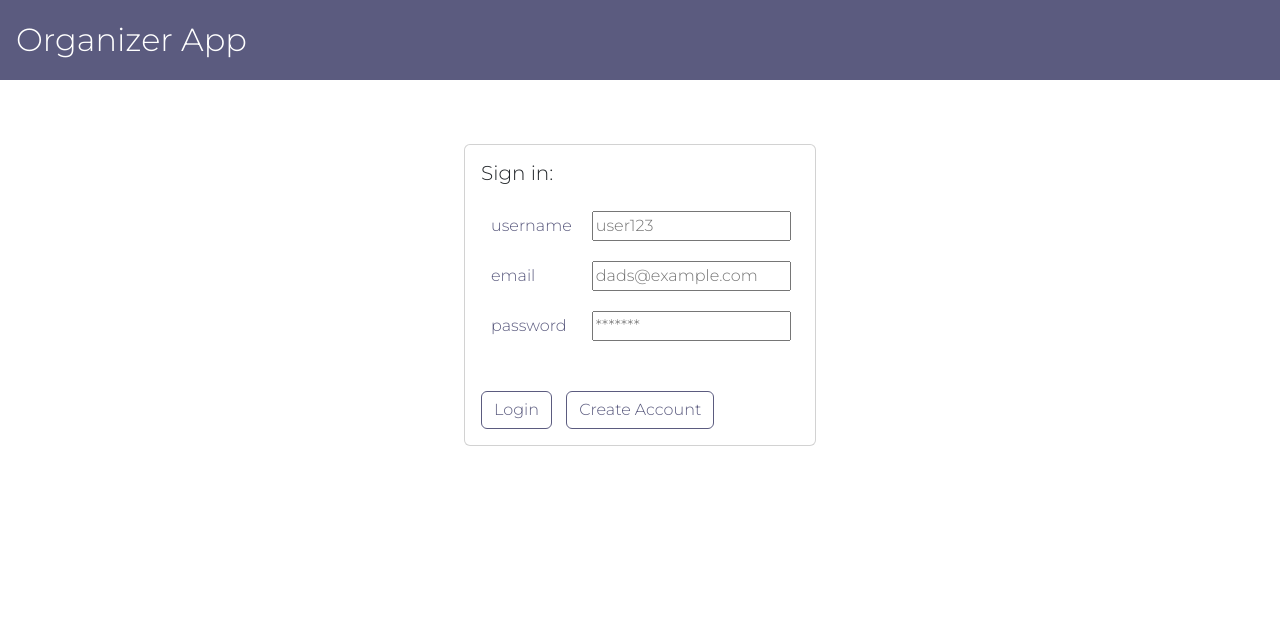
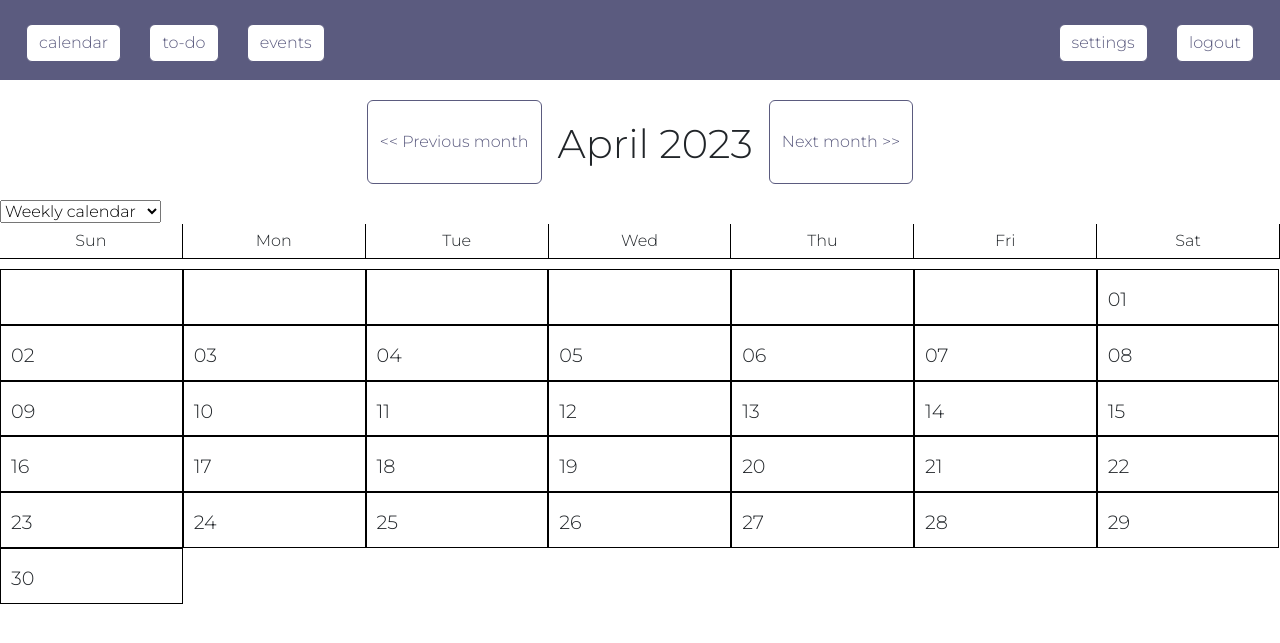
Before and after one commit to audreytracy/organizer-app, a Django app: page /calendar/ in a window 1280 px wide. Shown: the top 643 px of the page. Run offline with Django 4.2, Linux system fonts and the light colour scheme.

Commit message:
calendar

```diff
--- /dev/null
+++ b/organizer/tempCodeRunnerFile.py
@@ -0,0 +1,2 @@
+        first_day_of_month = timezone.datetime(year, month, 1)
+        print(first_day_of_month)
--- a/organizer/templates/organizer/calendar.html
+++ b/organizer/templates/organizer/calendar.html
@@ -14,7 +14,7 @@
     <link rel="preconnect" href="https://fonts.googleapis.com">
     <link rel="preconnect" href="https://fonts.gstatic.com" crossorigin>
     <link href="https://fonts.googleapis.com/css2?family=Montserrat:wght@300&display=swap" rel="stylesheet">
-        <!-- local styles -->
+    <!-- local styles -->
     <link href="{% static 'organizer\css\styles.css' %}" rel="stylesheet">
 </head>
 
@@ -32,8 +32,124 @@
             </div>
         </div>
     </header>
-    <p>This is the calendar page, had to add it to make my view work but clearly I haven't done anything calendar-y to it lol</p>
-    <h2>user: {{acct_id}}</h2>
+
+    <div class="nav-buttons">
+        <div style="display: flex;">
+                <button class="btn btn-secondary" id="prev_month">&lt;&lt; Previous month</button>
+                <h1 class = "nav-buttons">{{ month }} {{ year }}</h1>
+                <button class="btn btn-secondary" id="next_month">Next month &gt;&gt;</button>
+        </div>
+
+
+
+    </div>
+
+    <div>
+        <select id="calendar-view">
+            <option value="monthly">Monthly calendar</option>
+            <option value="weekly" selected>Weekly calendar</option>
+        </select>
+    </div>
+
+    <div class="weekdays">
+        <div class="day-header">Sun</div>
+        <div class="day-header">Mon</div>
+        <div class="day-header">Tue</div>
+        <div class="day-header">Wed</div>
+        <div class="day-header">Thu</div>
+        <div class="day-header">Fri</div>
+        <div class="day-header">Sat</div>
+    </div>
+
+    <ul class="week">
+        {% for date in dates %}
+        <li>
+            <div class="date-label">{{ date|date:'d' }}</div>
+        </li>
+        {% endfor %}
+    </ul>
+
+    <style>
+        .nav-buttons {
+            display: flex;
+            justify-content: center;
+            align-items: center;
+            margin: 1rem;
+        }
+
+        .nav-buttons a {
+            margin: 0 1rem;
+        }
+
+        .weekdays {
+            display: flex;
+            border-bottom: 1px solid black;
+            margin-bottom: 10px;
+        }
+
+        .day-header {
+            flex: 1;
+            text-align: center;
+            border-right: 1px solid black;
+            padding: 5px;
+        }
+
+        .day {
+            display: flex;
+            flex-direction: column;
+            border-right: 1px solid black;
+            padding: 10px;
+            text-align: center;
+            flex: 1;
+        }
+
+        .day-label {
+            font-weight: bold;
+            margin-bottom: 5px;
+        }
+
+        .date-label {
+            font-size: 1.2em;
+            margin-top: 5px;
+        }
+
+        .nav-buttons {
+            margin-top: 20px;
+        }
+
+        ul {
+            list-style: none;
+            padding: 0;
+            margin: 0;
+            display: flex;
+            flex-wrap: wrap;
+        }
+
+        li {
+            width: 14.28%;
+            /* 100% / 7 columns */
+            box-sizing: border-box;
+            padding: 10px;
+            border: 1px solid black;
+        }
+    </style>
+    <script>
+        document.getElementById('prev_month').addEventListener('click', function () {
+            const month_now = parseInt('{{ month_num }}');
+            const year_now = parseInt('{{ year }}');
+            const month_new = month_now === 1 ? 12 : month_now - 1;
+            const year_new = month_now === 1 ? year_now - 1 : year_now;
+            window.location.href = `{% url 'calendar' %}?month=${month_new}&year=${year_new}`;
+        });
+        document.getElementById('next_month').addEventListener('click', function () {
+            const month_now= parseInt('{{ month_num }}');
+            const year_now = parseInt('{{ year }}');
+            const month_new = month_now === 12 ? 1 : month_now + 1;
+            const year_new = month_now === 12 ? year_now + 1 : year_now;
+            window.location.href = `{% url 'calendar' %}?month=${month_new}&year=${year_new}`;
+        });
+
+    </script>
 </body>
 
 </html>
--- a/organizer/urls.py
+++ b/organizer/urls.py
@@ -4,12 +4,13 @@ from django.views.generic import RedirectView
 
 
 urlpatterns = [
-   path('', RedirectView.as_view(url='/login/', permanent=True)),
-   path('calendar/', views.calendar, name="calendar"),
-   path('create/', views.create, name="create"),
-   path('login/', views.login, name="login"),
-   path('settings/', views.settings, name="settings"),
-   path('logout/', views.logout, name="logout"),
-   path('events/', views.events, name="events"),
-   path('command/<id>/<cmd>', views.command),
+    path('', RedirectView.as_view(url='/login/', permanent=True)),
+    path('calendar/', views.WeeklyCalendarView.as_view(), name='calendar'),
+    path('calendar/<int:year>/<int:month>/', views.WeeklyCalendarView.as_view(), name='calendar2'),
+    path('create/', views.create, name="create"),
+    path('login/', views.login, name="login"),
+    path('settings/', views.settings, name="settings"),
+    path('logout/', views.logout, name="logout"),
+    path('events/', views.events, name="events"),
+    path('command/<id>/<cmd>', views.command),
 ]
--- a/organizer/views.py
+++ b/organizer/views.py
@@ -2,6 +2,11 @@ from django.shortcuts import redirect, render
 from organizer.models import Account, Category, Event
 from django.contrib.auth.decorators import login_required
 from django.contrib import messages
+
+from django.views.generic import TemplateView
+from django.utils import timezone
+from calendar import monthrange
+from datetime import timedelta
 
 # id of the current logged in user (to make passing data btwn views easier)
 logged_in_user:int = 0
@@ -92,3 +97,36 @@ def command(request, id, cmd):
         return render(request, "organizer/event_detail.html", context={'event' : event})
     #return render(request, "organizer/events.html", context={'events' : Event.objects.filter(account_id = acct).order_by("event_start_date")})
     return redirect('events')
+
+
+class WeeklyCalendarView(TemplateView):
+    template_name = 'organizer/calendar.html'
+
+
+    def get_context_data(self, month = None, year = None, **kwargs):
+        context = super().get_context_data(**kwargs)
+        year = int(self.request.GET.get('year', timezone.now().year))
+        month = int(self.request.GET.get('month', timezone.now().month))
+
+        # Calculate the first and last days of the week
+        # (Assuming Sunday is the first day of the week)
+        first_day_of_month = timezone.datetime(year, month, 1)
+        weekdays_lookup = {'Sunday':0,'Monday':1,'Tuesday':2,'Wednesday':3,'Thursday':4,'Friday':5,'Saturday':6}
+        first_day_shift = weekdays_lookup[first_day_of_month.strftime('%A')] # how many days you need to skip to
+        last_day_of_month = timezone.datetime(year, month, monthrange(year, month)[1])
+        first_day_of_week = first_day_of_month - timedelta(days=first_day_of_month.weekday())
+        while first_day_of_week.month != month: # adjust if first day of week is not in the same month
+            first_day_of_week = first_day_of_week + timedelta(days=1)
+
+        # Generate a list of dates representing each day of the week
+        dates = ['' for i in range(first_day_shift)]
+        for i in range(last_day_of_month.day):
+            date = first_day_of_week + timedelta(days=i)
+            dates.append(date)
+        months = {1:'January', 2:'February', 3:'March', 4:'April',5:'May', 6:'June', 7:'July', 8:'August',9:'September', 10:'October', 11:'November', 12:'December'}
+        # Add the year, month, first_day_of_week, and last_day_of_week to the context
+        context['year'] = year
+        context['month'] = months[month]
+        context['month_num'] = month
+        context['dates'] = dates
+        return context
```
Also changed, not shown: db.sqlite3.
